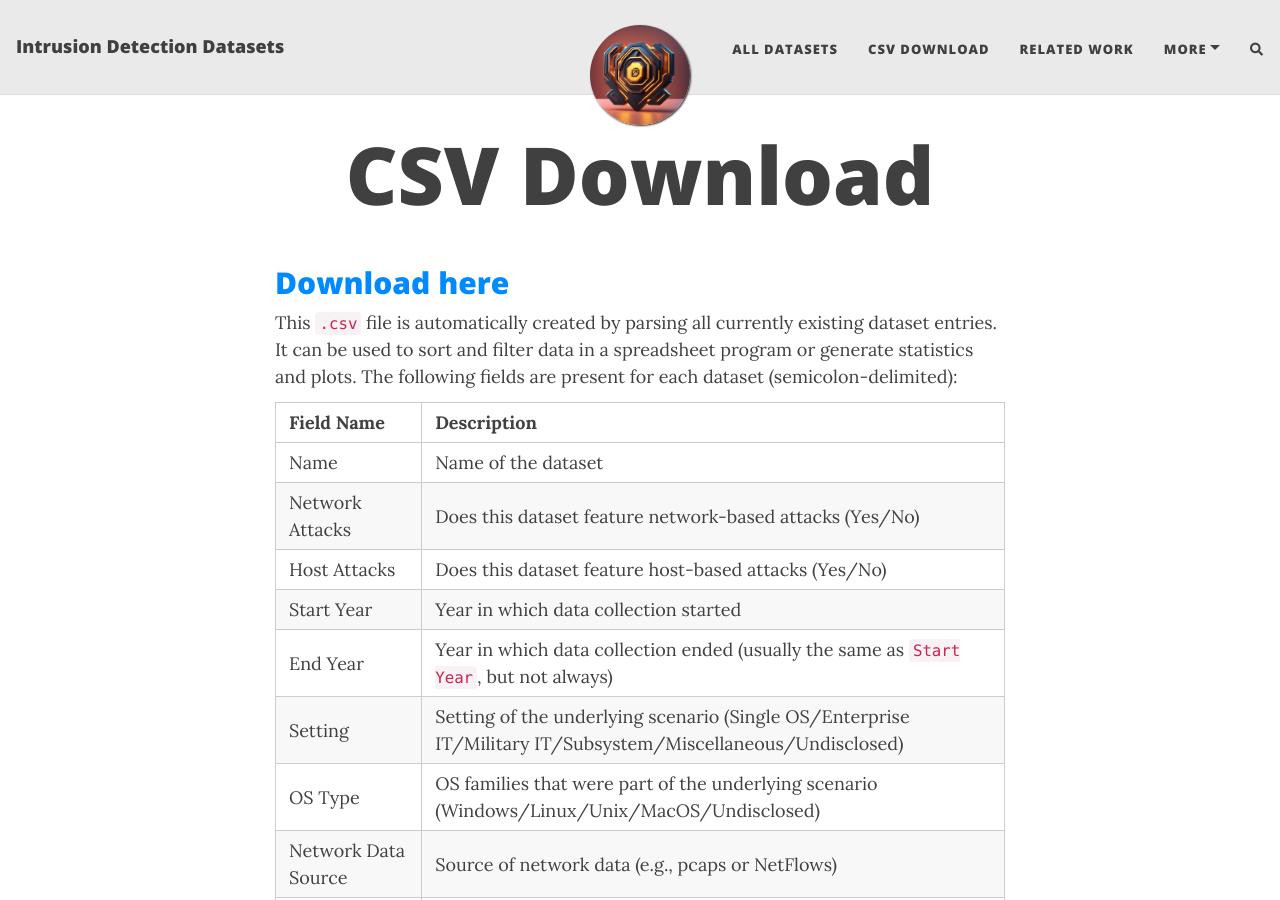
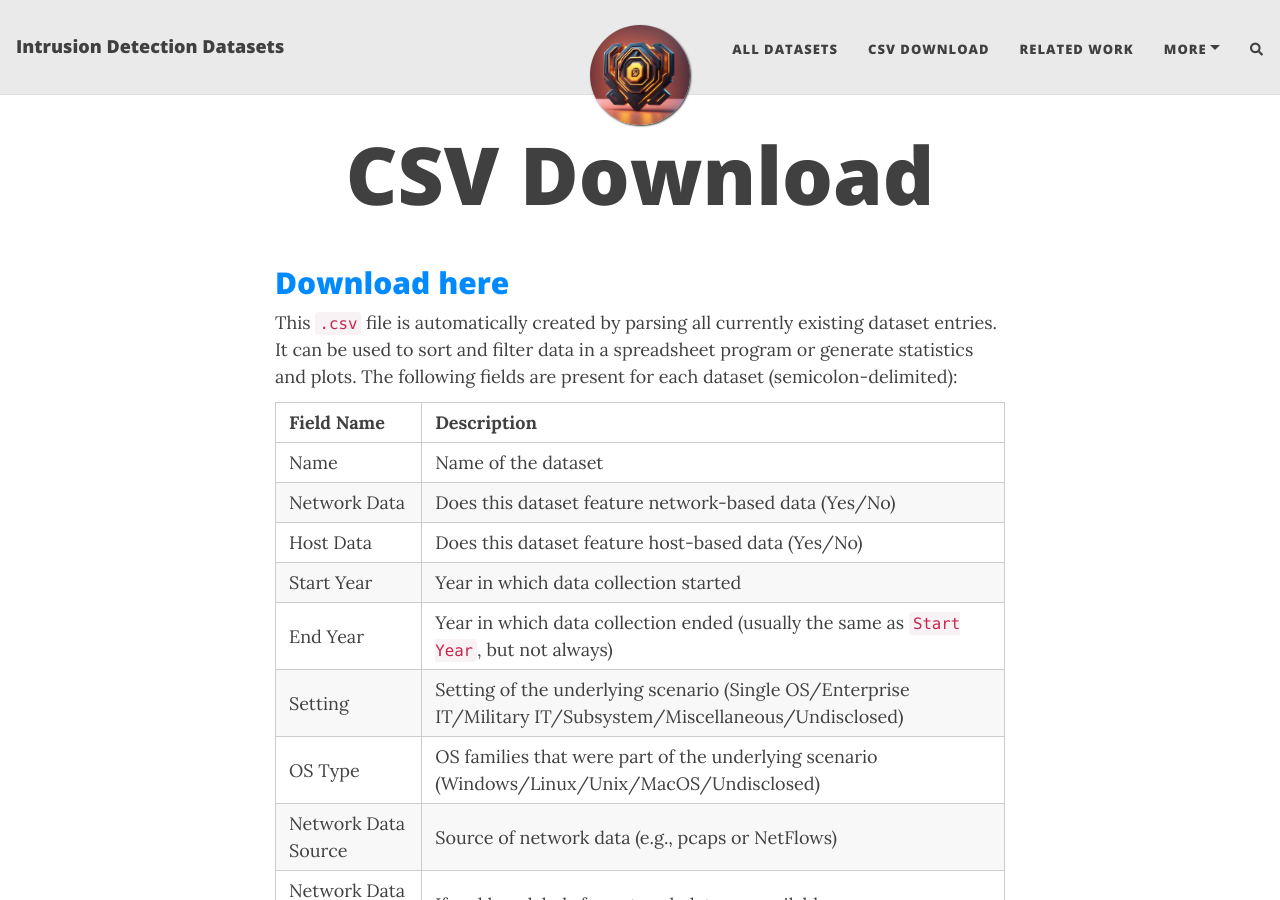
Before and after one commit to fkie-cad/COMIDDS, a Jekyll site: the page built from content/csv_download.md, in a window 1280 px wide and 900 px high. Built offline with Jekyll 4.4.1, drawn with Linux system fonts in a browser that asks for light colours; nearby versions of some CDN libraries; comment, search, counter and statistics services are not loaded.

Commit message:
Update description of CSV fields

```diff
--- a/content/csv_download.md
+++ b/content/csv_download.md
@@ -11,8 +11,8 @@ The following fields are present for each dataset (semicolon-delimited):
 | Field Name           | Description                                                                                                  |
 |----------------------|--------------------------------------------------------------------------------------------------------------|
 | Name                 | Name of the dataset                                                                                          |
-| Network Attacks      | Does this dataset feature network-based attacks (Yes/No)                                                     |
-| Host Attacks         | Does this dataset feature host-based attacks (Yes/No)                                                        |
+| Network Data         | Does this dataset feature network-based data (Yes/No)                                                        |
+| Host Data            | Does this dataset feature host-based data (Yes/No)                                                           |
 | Start Year           | Year in which data collection started                                                                        |
 | End Year             | Year in which data collection ended (usually the same as `Start Year`, but not always)                       |
 | Setting              | Setting of the underlying scenario (Single OS/Enterprise IT/Military IT/Subsystem/Miscellaneous/Undisclosed) |
```
